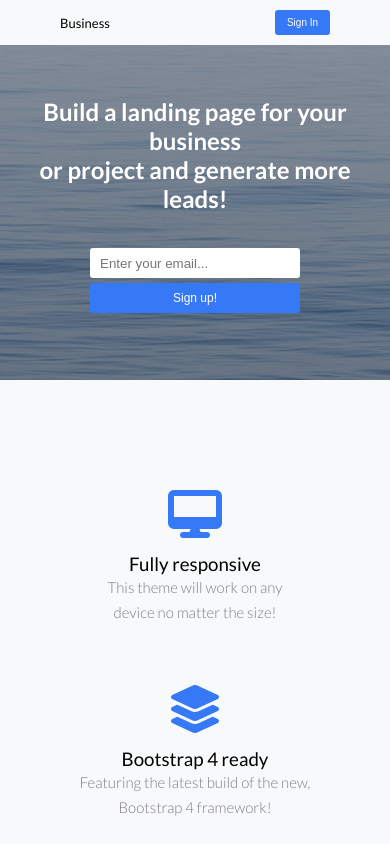
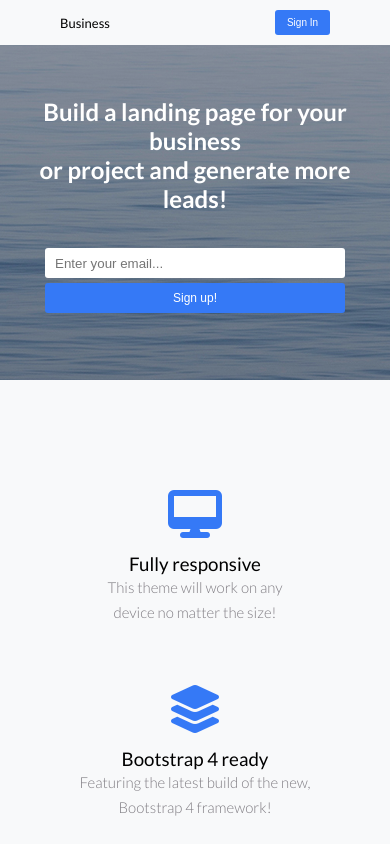
Before and after one commit to jbagaviciute/Gulp-template, a website: page index.html in a window 390 px wide. Shown: the top 844 px of the page. Drawn offline with nearby package versions, Linux system fonts and the light colour scheme; files that its build step writes are made by us from their sources.

Commit message:
Update media.scss

```diff
--- a/scss/media.scss
+++ b/scss/media.scss
@@ -1,4 +1,4 @@
-@media (min-width: 210px) and (max-width: 600px){
+@media (min-width: 210px) and (max-width: 700px){
 
   .one {
     height: 100%;
@@ -9,12 +9,12 @@
     flex-wrap: wrap;
 
     input{
-    width: 210px !important;
+    width: 300px !important;
     margin-right: 0 !important;
     margin-top: 5px;
     }
     .signup{
-      width: 210px !important;
+      width: 300px !important;
       margin-top: 5px;
     }
   }
```
